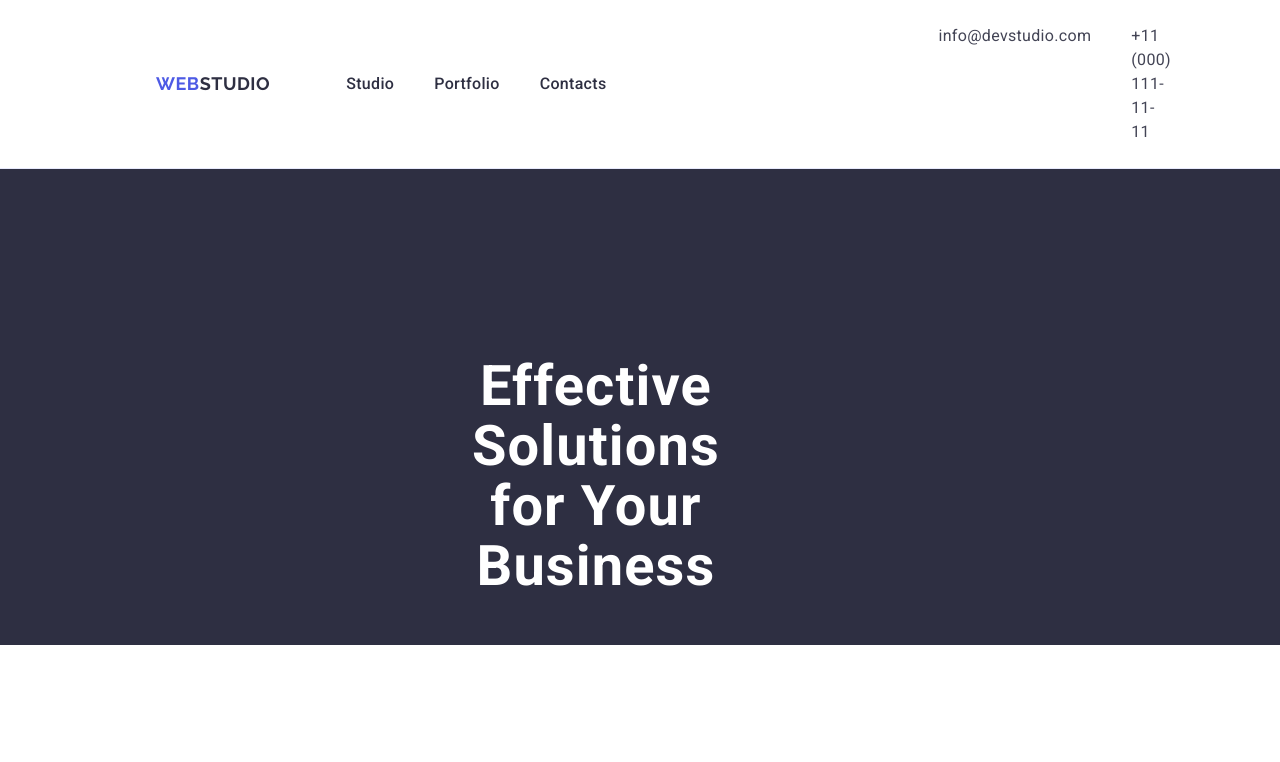
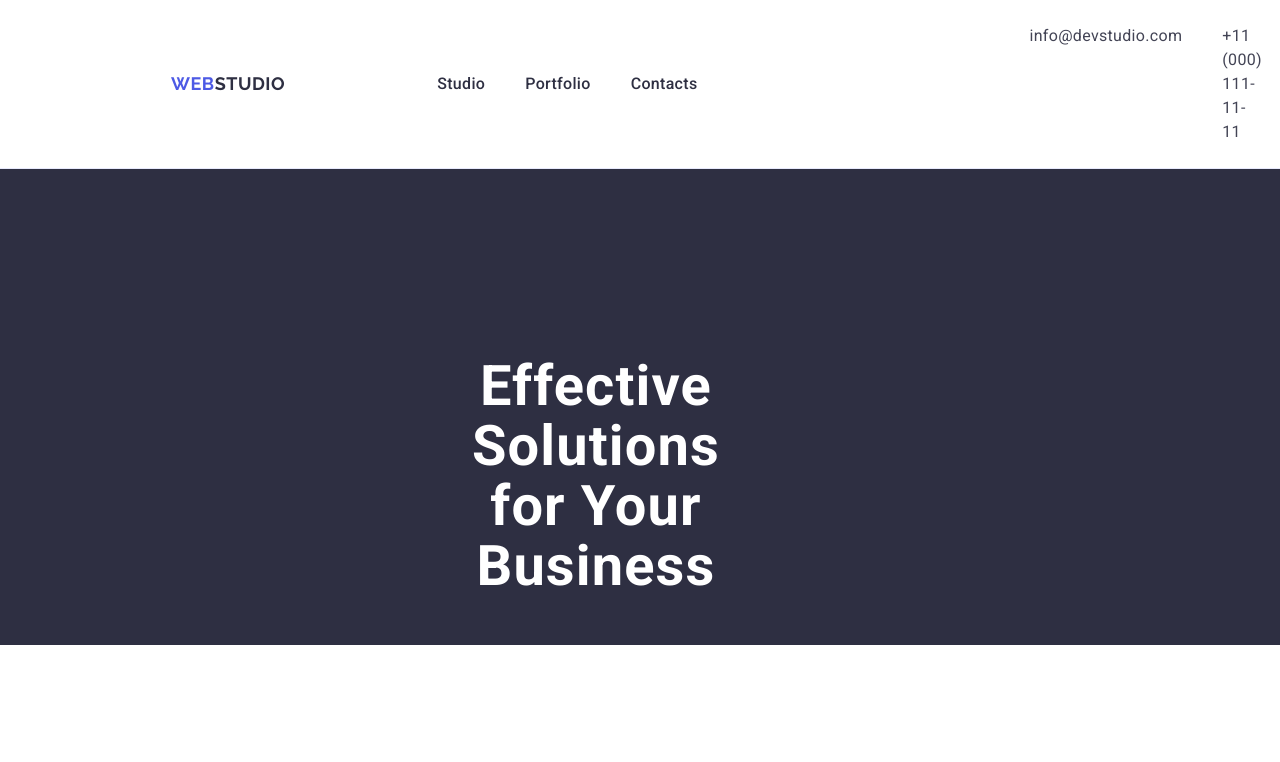
Before and after one commit to Bohdan201422/goit-markup-hw-03, a plain HTML site: page index.html in a window 1280 px wide. Shown: the top 762 px of the page. Drawn offline with nearby package versions, Linux system fonts and the light colour scheme.

Commit message:
Update style.css

```diff
--- a/css/style.css
+++ b/css/style.css
@@ -8,6 +8,11 @@ body {
 
 .header {
   border-bottom: 1px solid #e7e9fc;
+}
+
+.header .container {
+  width: 1158px;
+  padding: 0 15px 0 15px;
 }
 
 .nav-head {
@@ -37,6 +42,7 @@ body {
   text-transform: uppercase;
   text-decoration: none;
   margin-left: 156px;
+  margin-right: 76px;
 }
 
 .logo:focus {
@@ -55,6 +61,8 @@ body {
   gap: 40px;
   padding-left: 76px;
   padding-right: 332px;
+  padding-top: 24px;
+  padding-bottom: 24px;
 }
 
 .link-nav {
@@ -379,5 +387,4 @@ img {
 .container {
   display: flex;
   flex-shrink: 0;
-  width: 1158px;
 }
```
